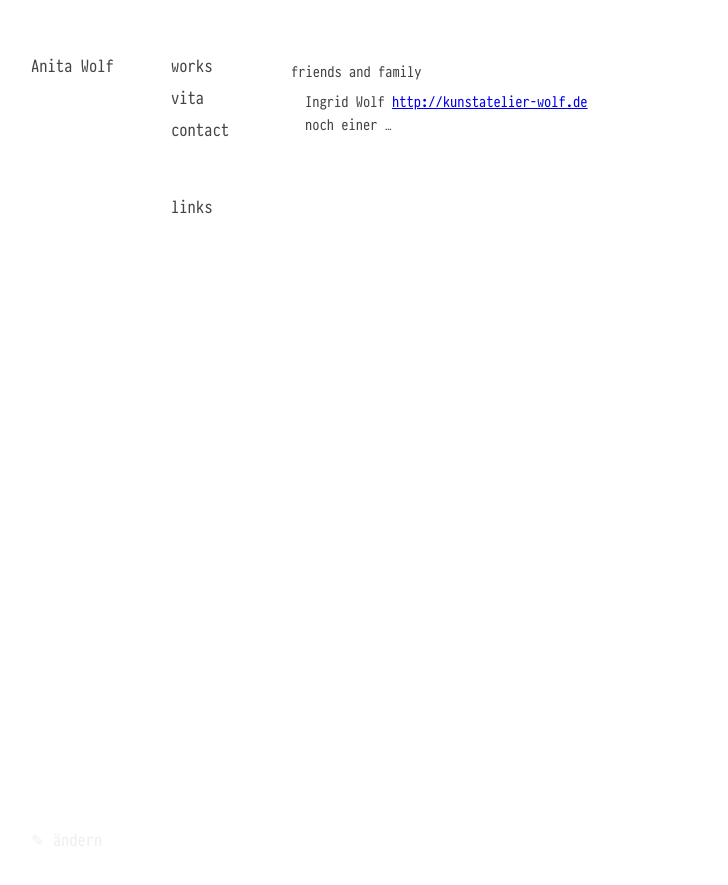
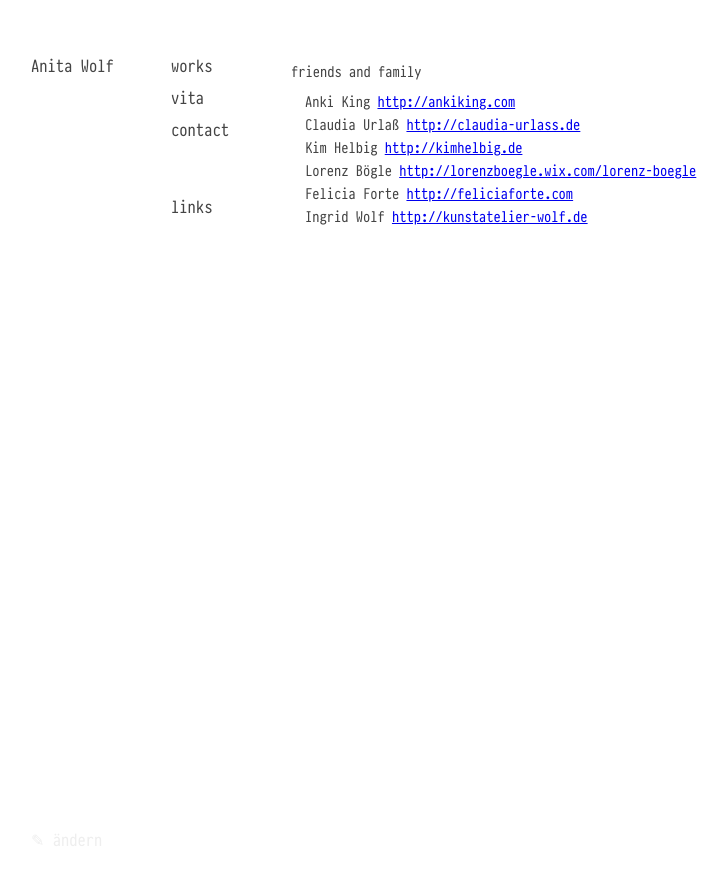
Before and after one commit to gwofaw/gwofaw.github.io, a Jekyll site: the page built from links.md, in a window 1280 px wide. Shown: the top 885 px of the page, without its empty margins (129-857 px from the left). Built offline with Jekyll 4.4.1, drawn with Linux system fonts in a browser that asks for light colours.

Commit message:
Update links.md

```diff
--- a/links.md
+++ b/links.md
@@ -7,8 +7,13 @@ title: links
 
 friends and family
 
+ -  Anki King <http://ankiking.com>
+ -  Claudia Urlaß <http://claudia-urlass.de>
+ -  Kim Helbig <http://kimhelbig.de>
+ -  Lorenz Bögle <http://lorenzboegle.wix.com/lorenz-boegle>
+ -  Felicia Forte <http://feliciaforte.com>
  -  Ingrid Wolf <http://kunstatelier-wolf.de>
- -  noch einer ...
+
 
 
 
```
